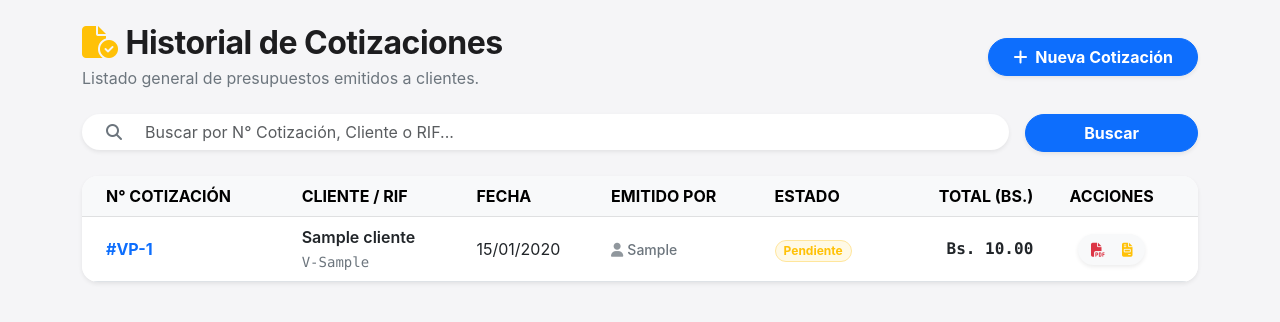
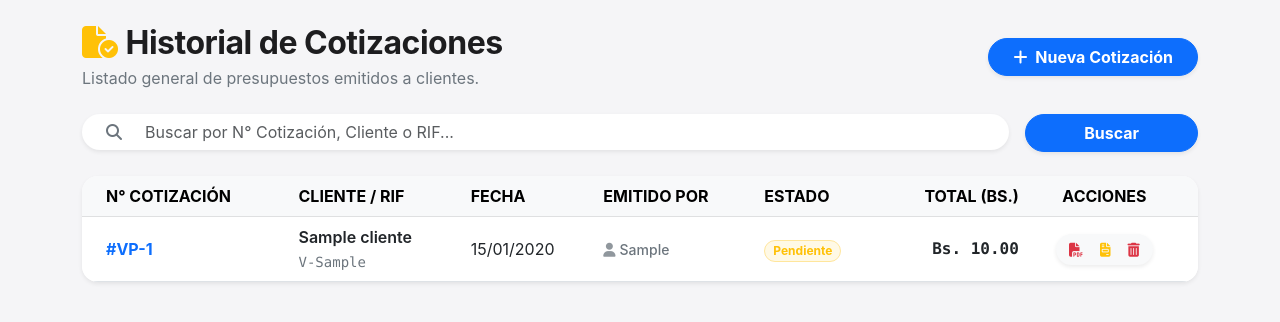
Before and after one commit to christian2195/CRM_VP, a Django app: page /facturacion/cotizaciones/ in a window 1280 px wide. Shown: the part 123-445 px from the top of the page. Run offline with Django 4.2, Linux system fonts and the light colour scheme; a user stored in the database is signed in; tables that the repository leaves empty hold one stand-in row (values such as "Sample post").

Commit message:
Add buttons for PDF, generate invoice, and delete quote

```diff
--- a/templates/facturacion/lista_cotizaciones.html
+++ b/templates/facturacion/lista_cotizaciones.html
@@ -70,14 +70,22 @@
                         <td class="text-end font-monospace fw-semibold">Bs. {{ cot.total|floatformat:2 }}</td>
                         <td class="text-center pe-4">
                             <div class="btn-group shadow-sm rounded-pill bg-light p-1" role="group">
+                                <!-- Botón PDF -->
                                 <a href="{% url 'imprimir_cotizacion' cot.id %}" target="_blank" class="btn btn-sm btn-white rounded-pill px-2 py-0" title="PDF Cotización">
                                     <i class="fa-solid fa-file-pdf text-danger"></i>
                                 </a>
+
+                                <!-- Botón Generar Factura (Solo si no está facturada) -->
                                 {% if cot.estado != 'F' %}
                                 <a href="{% url 'generar_factura' cot.id %}" class="btn btn-sm btn-white rounded-pill px-2 py-0" title="Generar Factura">
                                     <i class="fa-solid fa-file-invoice text-warning"></i>
                                 </a>
                                 {% endif %}
+
+                                <!-- Botón Eliminar / Anular Cotización -->
+                                <a href="{% url 'eliminar_cotizacion' cot.id %}" class="btn btn-sm btn-white rounded-pill px-2 py-0" title="Eliminar Cotización" onclick="return confirm('¿Estás seguro de que deseas eliminar la cotización VP-{{ cot.id }}? Si tenía vehículos apartados, volverán a estar disponibles.');">
+                                    <i class="fa-solid fa-trash-can text-danger"></i>
+                                </a>
                             </div>
                         </td>
                     </tr>
```
